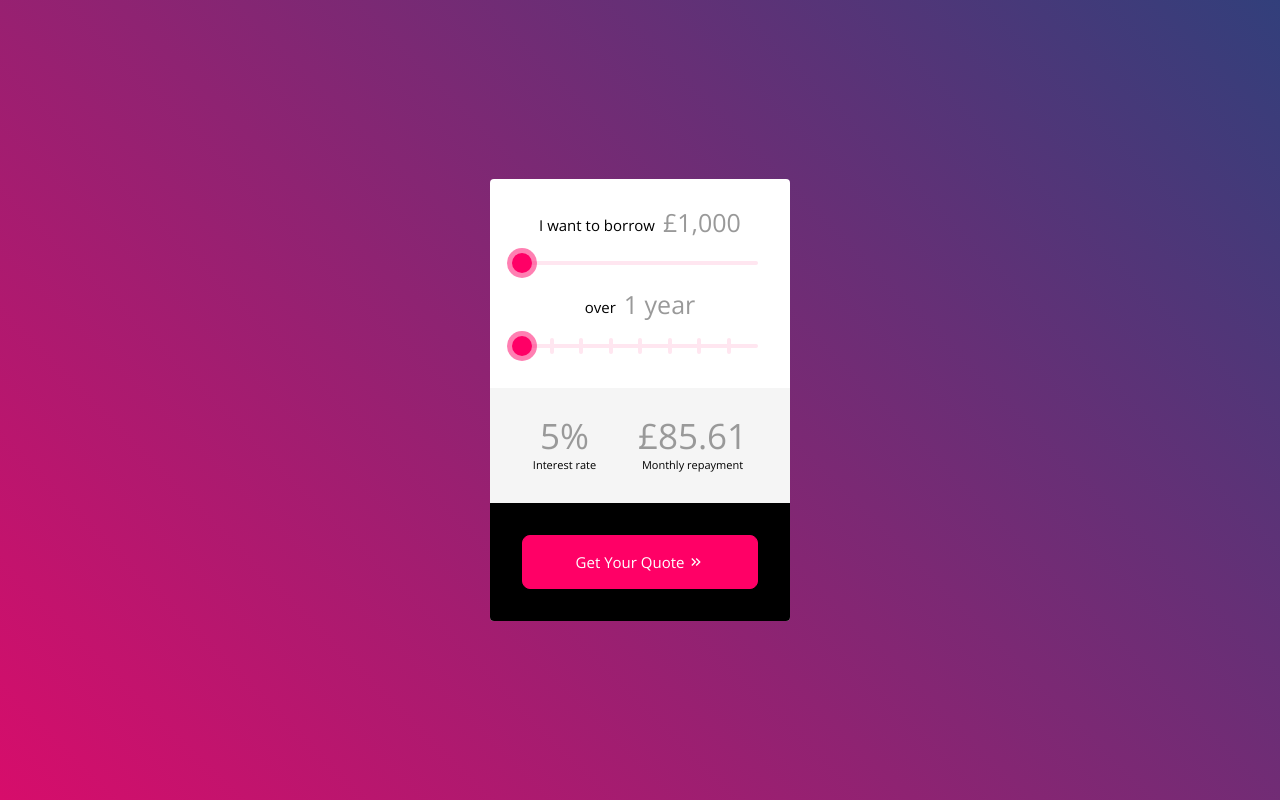
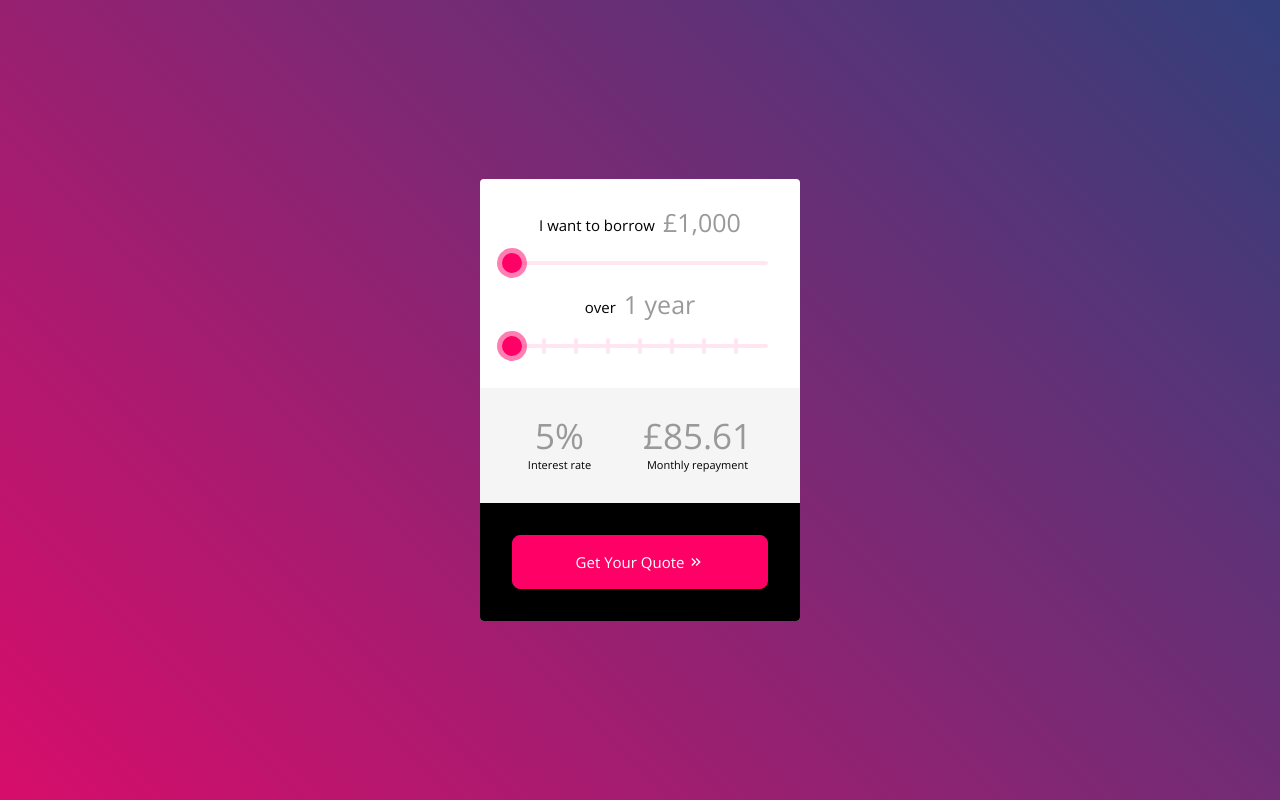
Before and after one commit to markbailey/lendable-quote-calculator, a React (Vite) app: page / in a window 1280 px wide. Built offline with nearby package versions, Linux system fonts and the light colour scheme.

Commit message:
Update loan-calculator.module.scss

```diff
--- a/src/assets/stylesheets/loan-calculator.module.scss
+++ b/src/assets/stylesheets/loan-calculator.module.scss
@@ -1,6 +1,6 @@
 :root {
   --form-br: var(--rounded-2) var(--rounded-2);
-  --form-w: 18.75rem;
+  --form-w: 20rem;
 }
 
 .calculator {
```
